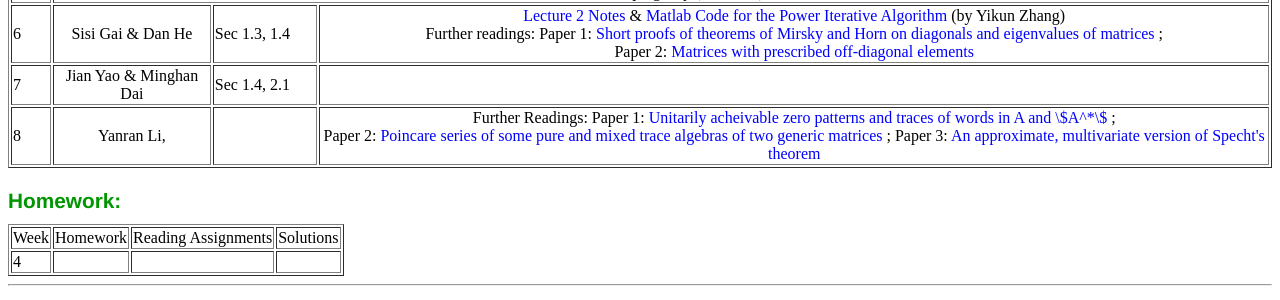
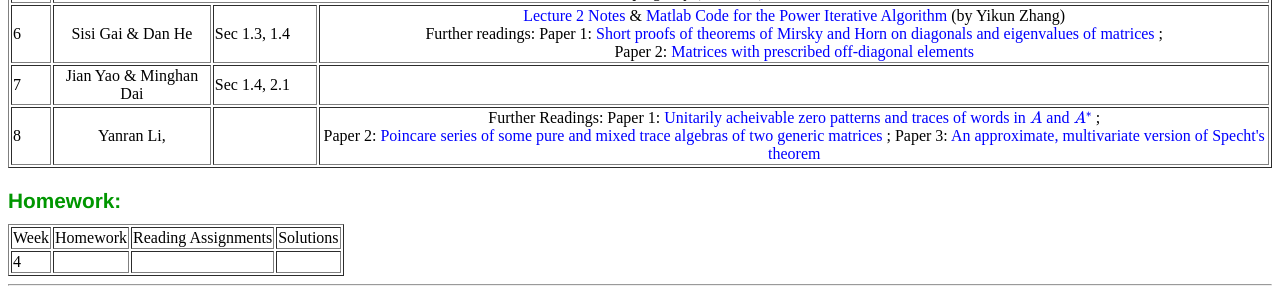
Before and after one commit to zhangyk8/zhangyk8.github.io, a Jekyll site: the page _teaching/matrix_analysis.html, which Jekyll copies as it is, in a window 1280 px wide. Shown: the part 991-1291 px from the top of the page. Built offline with Jekyll 4.4.1, drawn with Linux system fonts in a browser that asks for light colours; formulas are drawn with MathJax 3; some of the changed lines change nothing that is shown.

Commit message:
Add files via upload

```diff
--- a/_teaching/matrix_analysis.html
+++ b/_teaching/matrix_analysis.html
@@ -1,9 +1,12 @@
 <!DOCTYPE html PUBLIC "-//W3C//DTD XHTML 1.0 Strict//EN" "http://www.w3.org/TR/xhtml1/DTD/xhtml1-strict.dtd">
 <!-- saved from url=(0045)https://math.berkeley.edu/~bernd/math10a.html -->
 <html xmlns="http://www.w3.org/1999/xhtml"><head><meta http-equiv="Content-Type" content="text/html; charset=UTF-8">
-	<script type="text/javascript"
-  src="http://www.maths.nottingham.ac.uk/personal/drw/LaTeXMathML.js">
-  </script>
+	<script type="text/x-mathjax-config">
+  MathJax.Hub.Config({tex2jax: {inlineMath: [['$','$'], ['\\(','\\)']]}});
+</script>
+<script type="text/javascript"
+  src="http://cdn.mathjax.org/mathjax/latest/MathJax.js?config=TeX-AMS-MML_HTMLorMML">
+</script>
 
 
 <title>Matrix Analysis and its Applications, Spring 2018</title>
@@ -124,9 +127,9 @@ Syllabus:
     <TD> 8 </TD>
     <TD colspan="5" align="center"> Yanran Li,  </TD>
     <TD colspan="6">  </TD>
-    <TD colspan="3" align="center"> Further Readings: Paper 1: <a href="file_spring2018/Unitarily_achievable.pdf"> Unitarily acheivable zero patterns and traces of words in A and \$A^*\$ </a>; <br>
-    Paper 2: <a href="file_spring2018/Poicare_series.pdf"> Poincare series of some pure and mixed trace algebras of two generic matrices </a>;
-    Paper 3: <a href="file_spring2018/Approximate_Specht.pdf"> An approximate, multivariate version of Specht's theorem </a> </TD>
+    <TD colspan="3" align="center"> Further Readings: Paper 1: <a href="file_spring2018/Unitarily_achievable.pdf"> Unitarily acheivable zero patterns and traces of words in $A$ and $A^*$ </a>; <br>
+    Paper 2: <a href="file_spring2018/Poincare_series.pdf"> Poincare series of some pure and mixed trace algebras of two generic matrices </a>;
+    Paper 3: <a href="file_spring2018/Approximate_specht.pdf"> An approximate, multivariate version of Specht's theorem </a> </TD>
   </TR>
     </TBODY></TABLE>
 
```
